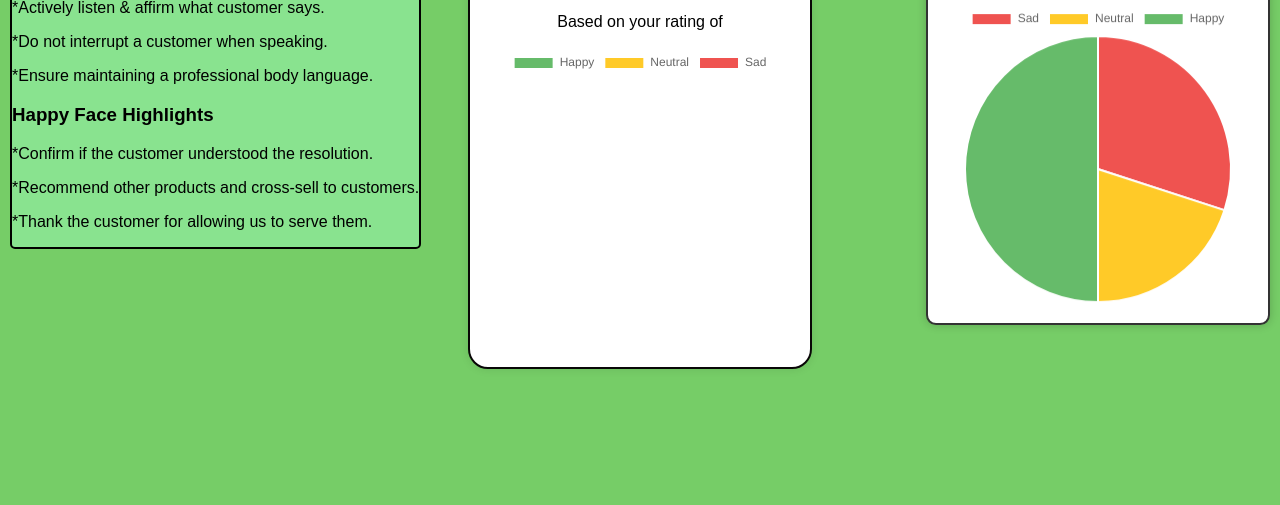
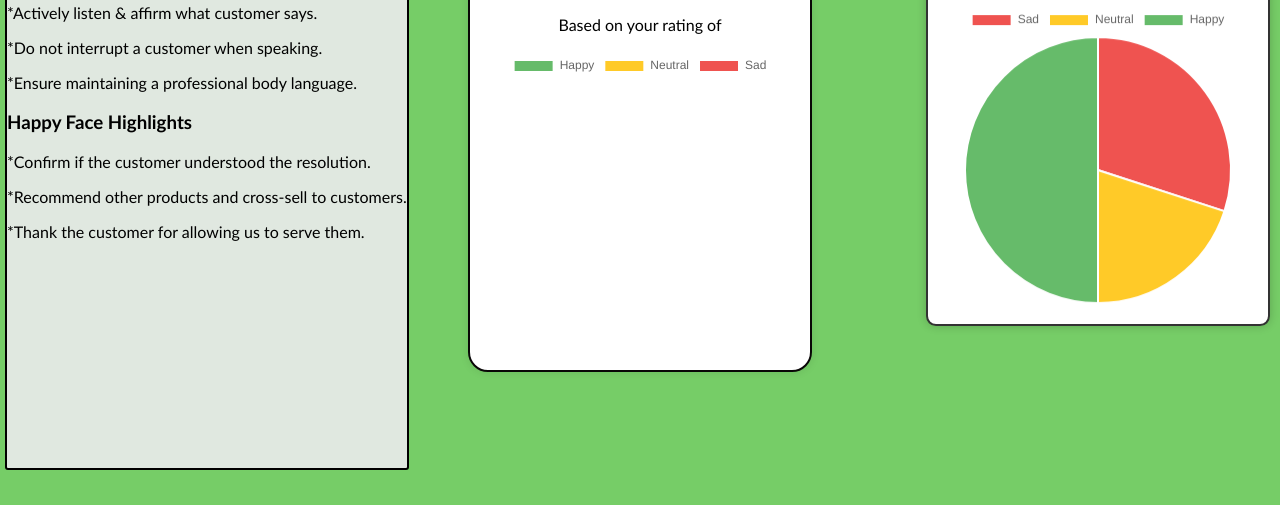
Before and after one commit to dmuthui/Nps_scoreboard, a website: page landing.html in a window 1280 px wide. Shown: the part 295-800 px from the top of the page. Drawn offline with nearby package versions, Linux system fonts and the light colour scheme.

Commit message:
Adds styling to the project

```diff
--- a/css/index.css
+++ b/css/index.css
@@ -1,7 +1,8 @@
 body {
     margin: 0;
     padding: 0;
-    font-family: Arial, sans-serif;
+    font-family:'Gill Sans', 'Gill Sans MT', Calibri, 'Trebuchet MS', sans-serif;
+    font-size:medium;
     display: flex;
     align-items: center;
     justify-content: center;
--- a/css/landing.css
+++ b/css/landing.css
@@ -21,6 +21,8 @@ body {
     text-align: center;
     width: 300%;
     max-width: 300px;
+    font-family:'Gill Sans', 'Gill Sans MT', Calibri, 'Trebuchet MS', sans-serif;
+    font-size:medium;
     background-color: #fff;
     padding: 20px;
     border: 2px solid #090707;
@@ -52,11 +54,13 @@ h1 {
 .left-section-outside {
     position: fixed;
     top: 0.5px;
-    left: 10px;
-    font-family: Arial, sans-serif;
+    height: 95vh;
+    left: 5px;
+    font-family:'Gill Sans', 'Gill Sans MT', Calibri, 'Trebuchet MS', sans-serif;
+    font-size:medium;
     border: 2px solid #010000;
-    border-radius: 5px;
-    background-color: rgb(137, 227, 143);
+    border-radius: 3px;
+    background-color: rgb(224, 232, 224);
     z-index: 1000;
 }
 
@@ -81,6 +85,8 @@ h1 {
     right: 10px; /* Adjust this value to position horizontally */
     transform: translateY(-50%);
     background-color: #fff;
+    font-family:'Gill Sans', 'Gill Sans MT', Calibri, 'Trebuchet MS', sans-serif;
+    font-size:medium;
     padding: 20px;
     border: 2px solid #333;
     border-radius: 10px;
--- a/js/result.js
+++ b/js/result.js
@@ -27,15 +27,15 @@ document.addEventListener("DOMContentLoaded", function () {
         type: "pie",
         data: data,
     });
-    // Include this to render the individual feedback chart
+    // Included to render the individual feedback chart
     npsChart.update();
 
-    // Create the summary pie chart
+    // Creates the summary pie chart
     const summaryCtx = document.getElementById("summaryChart").getContext("2d");
     const summaryData = {
         labels: ["Sad", "Neutral", "Happy"],
         datasets: [{
-            data: [30, 20, 50], // Replace with your actual combined data percentages
+            data: [30, 20, 50],
             backgroundColor: ["#EF5350", "#FFCA28", "#66BB6A"],
         }],
     };
```
Also changed, not shown: index.html (+3 -3 lines), landing.html (indentation only).
